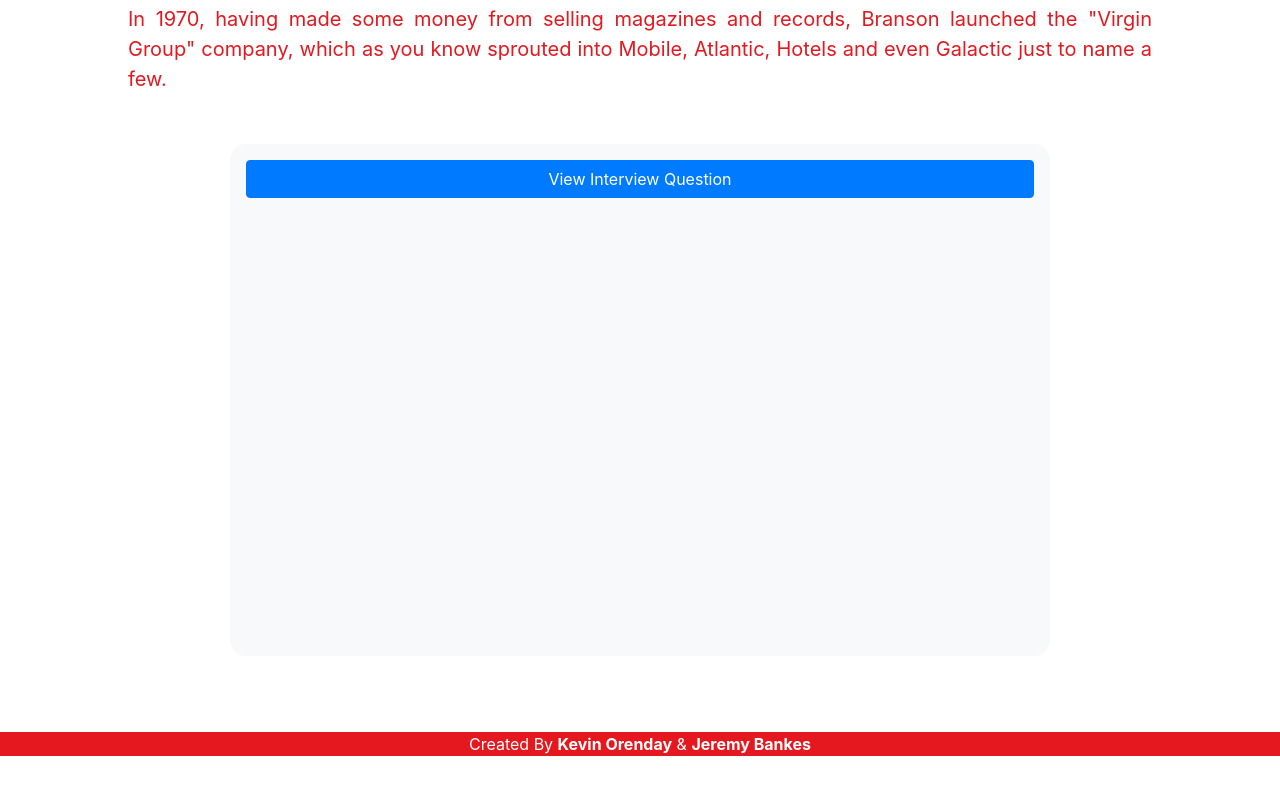
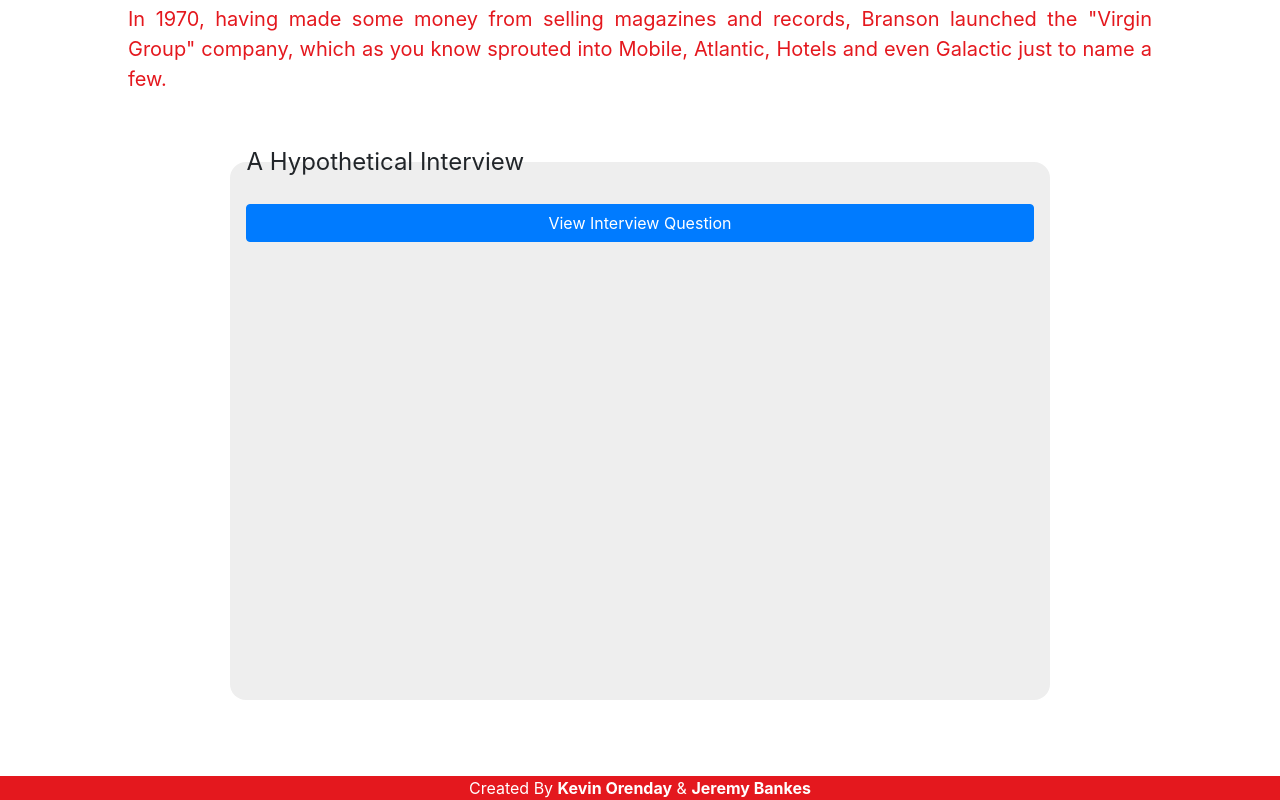
Before and after one commit to kevino29/richard_branson, a plain HTML site: page index.html in a window 1280 px wide. Shown: the part 928-1728 px from the top of the page. Before the commit the page ends 1684 px from the top, so only its background shows below. Drawn offline with Linux system fonts and the light colour scheme.

Commit message:
Added interview container header and background

```diff
--- a/index.html
+++ b/index.html
@@ -56,7 +56,8 @@
             company, which as you know sprouted into Mobile, Atlantic, Hotels and even Galactic just to name a few.
         </p>
 
-        <section id="interview-container">
+        <fieldset id="interview-container">
+            <legend>A Hypothetical Interview</legend>
             <section id="interview">
                 <button onclick="beginInterview();" class="btn btn-primary">View Interview Question</button>
                 <section class="view question">
@@ -89,7 +90,7 @@
                     <button onclick="showQuestion();" class="btn btn-danger">View Question</button>
                 </section>
             </section>
-        </section>
+        </fieldset>
     </main>
 
     <footer>
--- a/styles/layout.css
+++ b/styles/layout.css
@@ -49,7 +49,7 @@ header {
 #interview-container {
     width: 80%;
     margin: 50px auto;
-    background-color: var(--light);
+    background-color: #EEEEEE;
     padding: 1rem;
     border-radius: 1rem;
 }
```
